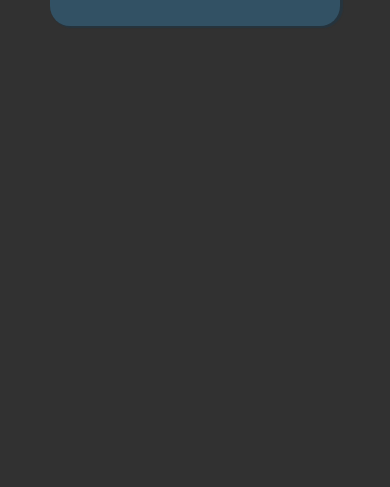
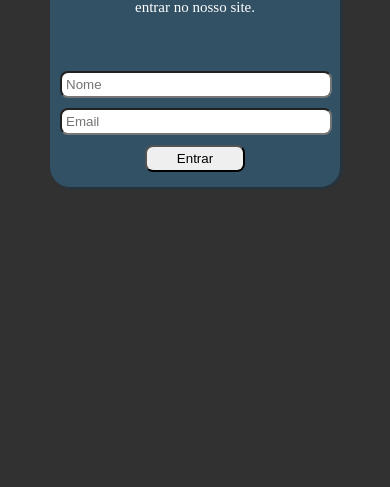
Before and after one commit to EstevaoMO/site, a plain HTML site: page index.html in a window 390 px wide. Shown: the part 394-881 px from the top of the page. Before the commit the page ends 844 px from the top, so only its background shows below. Drawn offline with Linux system fonts and the light colour scheme.

Commit message:
ajuste em dimensão

```diff
--- a/style.css
+++ b/style.css
@@ -12,8 +12,8 @@ body#entrar{
 
 section#entrar{
     background-color: #325164;
-    margin: 100px 50px;
-    height: 300px;
+    margin: 300px 50px;
+    height: auto;
     display: block;
     padding: 10px;
     border-radius: 20px;
```
